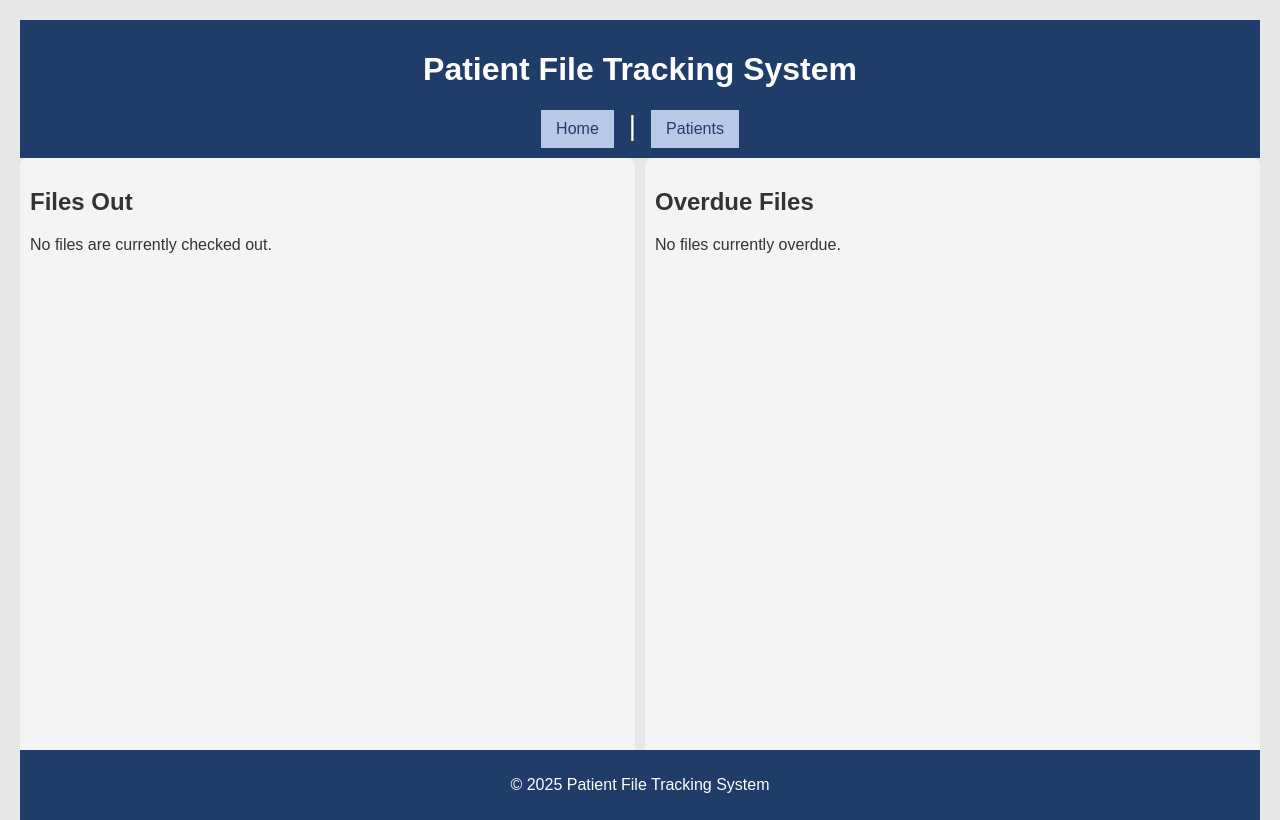
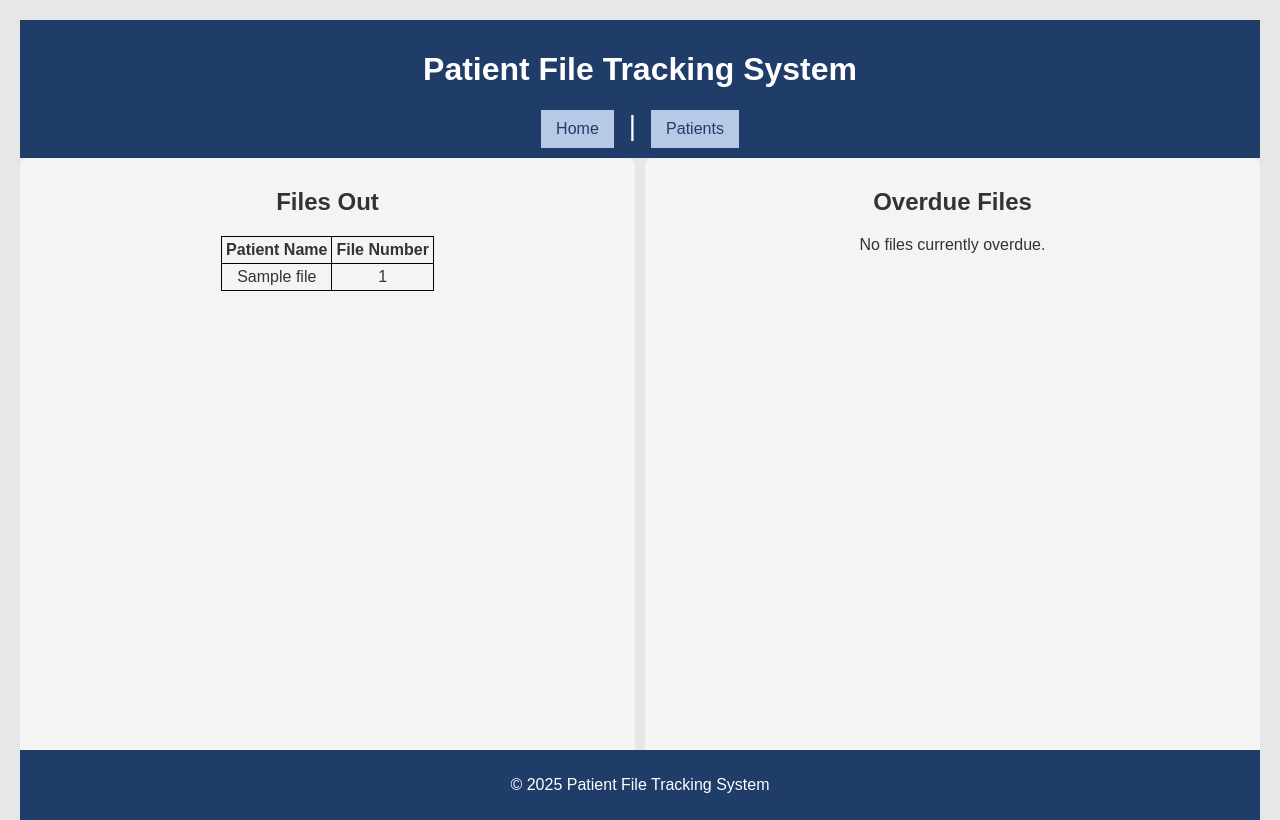
Before and after one commit to Joy-Mamabolo/patient-file-tracking, a Flask app: page / in a window 1280 px wide. Run offline with Flask 3, Linux system fonts and the light colour scheme; tables that the repository leaves empty hold one stand-in row (values such as "Sample post").

Commit message:
Feat: Added home checked out files display Changed structure of home.html and styles.css for better layout Checked Out files table later be changed to include more columns as needed

```diff
--- a/src/app.py
+++ b/src/app.py
@@ -44,7 +44,10 @@ class add_PatientForm(FlaskForm):
 @app.route('/')
 # Implement login functionality later
 def home():
-    return render_template('home.html') # Render the home page template. Pass required data later.
+    from models import PatientFile, Status
+
+    out_files = PatientFile.query.join(Status).filter(Status.status_name == "Checked Out").all() # Assuming status_id=1 corresponds to "Out"
+    return render_template('home.html', out_files = out_files) # Render the home page template. Pass required data later.
 
 @app.route('/patients', methods=['GET', 'POST'])
 # Implement login functionality later
@@ -101,9 +104,9 @@ def add_patient_file(name, new_dob, status):
 
     try:
         new_file = PatientFile(
-            patient_name=name,
-            dob=new_dob,
-            status_id=status  # Assuming '1' corresponds to the "file out" status in the statuses table
+            patient_name=name, # type: ignore
+            dob=new_dob, # type: ignore
+            status_id=status  # type: ignore
         )
 
         db.session.add(new_file)
--- a/src/static/css/styles.css
+++ b/src/static/css/styles.css
@@ -48,7 +48,8 @@ body{
     display:grid;
     grid-template-columns: 1fr 1fr;
     gap: 10px;
-    height: 100%
+    height: 100%;
+    text-align: center;
 }
 .section{
     background-color: #f4f4f4;
@@ -79,3 +80,15 @@ body{
 .btn:active {
  transform: translateY(0); /* Pressed effect */
 }
+table {
+    border-collapse: collapse;
+    margin-top: 20px;
+    margin: auto;
+    text-align: center;
+    justify-content: center;
+}
+
+table, th, td {
+    border: 1px solid #040211;
+    padding: 4px;
+}
--- a/src/templates/home.html
+++ b/src/templates/home.html
@@ -9,14 +9,12 @@
             <tr>
                 <th>Patient Name</th>
                 <th>File Number</th>
-                <th>Timestamp</th>
 
             </tr>
             {% for file in out_files %}
             <tr>
                 <td>{{ file.patient_name }}</td>
                 <td>{{ file.file_no }}</td>
-                <td>{{ file.timestamp}}</td>
             </tr>
             {% endfor %}
         </table>
```
